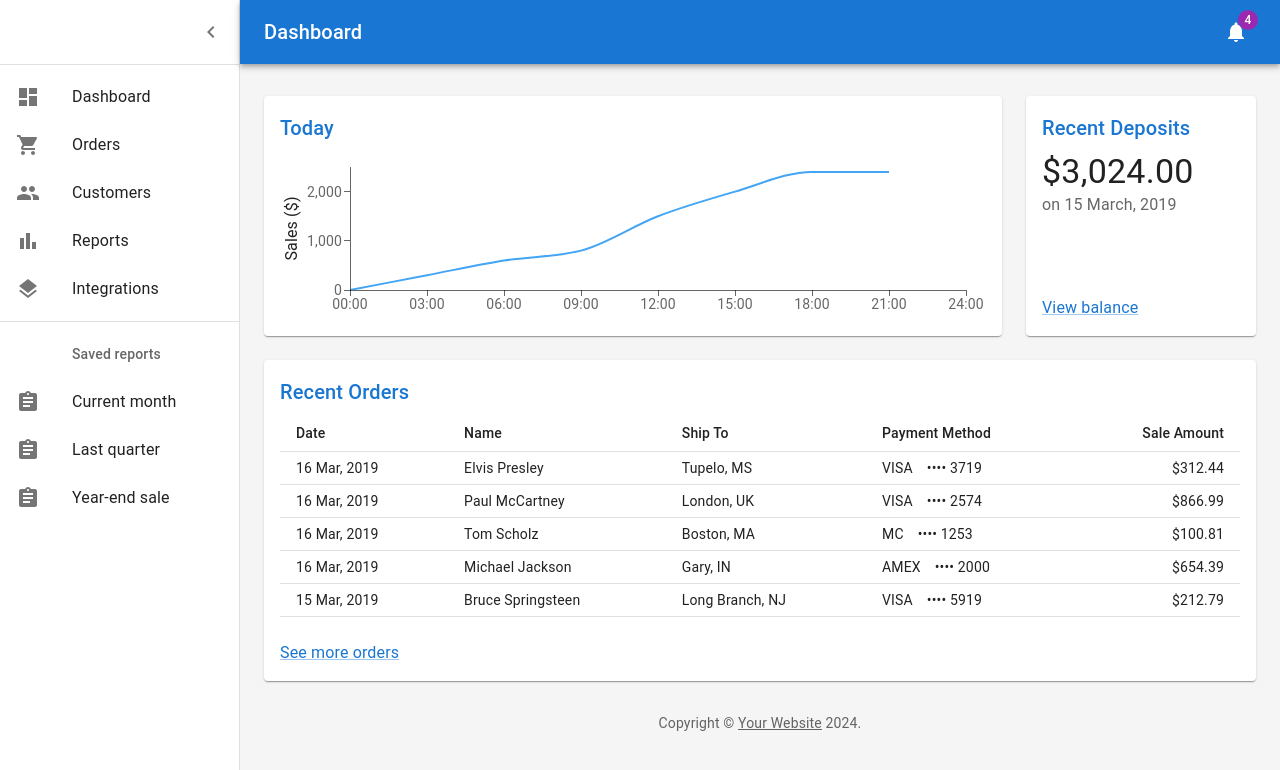
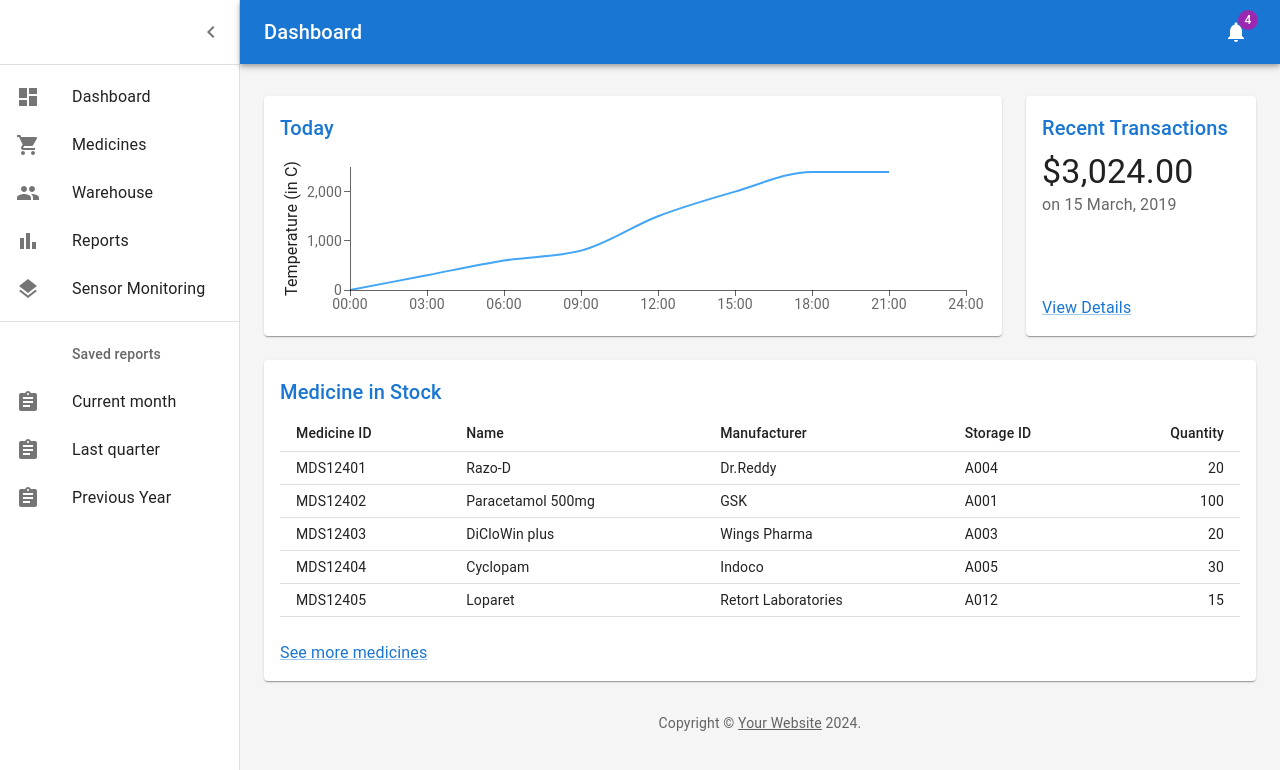
Before and after one commit to StatShibe/IOT_Enabled_Pharmaceuticals_Storage_Monitoring, a React (Vite) app in the folder frontend/: page / in a window 1280 px wide. Shown: the top 770 px of the page. Built offline with nearby package versions, Linux system fonts and the light colour scheme.

Commit message:
Added dashboard

```diff
--- a/frontend/src/components/Chart.jsx
+++ b/frontend/src/components/Chart.jsx
@@ -46,7 +46,7 @@ export default function Chart() {
           ]}
           yAxis={[
             {
-              label: 'Sales ($)',
+              label: 'Temperature (in C)',
               labelStyle: {
                 ...theme.typography.body1,
                 fill: theme.palette.text.primary,
--- a/frontend/src/components/Deposits.jsx
+++ b/frontend/src/components/Deposits.jsx
@@ -10,7 +10,7 @@ function preventDefault(event) {
 export default function Deposits() {
   return (
     <React.Fragment>
-      <Title>Recent Deposits</Title>
+      <Title>Recent Transactions</Title>
       <Typography component="p" variant="h4">
         $3,024.00
       </Typography>
@@ -19,7 +19,7 @@ export default function Deposits() {
       </Typography>
       <div>
         <Link color="primary" href="#" onClick={preventDefault}>
-          View balance
+          View Details
         </Link>
       </div>
     </React.Fragment>
--- a/frontend/src/components/Orders.jsx
+++ b/frontend/src/components/Orders.jsx
@@ -15,36 +15,36 @@ function createData(id, date, name, shipTo, paymentMethod, amount) {
 const rows = [
   createData(
     0,
-    '16 Mar, 2019',
-    'Elvis Presley',
-    'Tupelo, MS',
-    'VISA ⠀•••• 3719',
-    312.44,
+    'MDS12401',
+    'Razo-D',
+    'Dr.Reddy',
+    'A004',
+    '20',
   ),
   createData(
     1,
-    '16 Mar, 2019',
-    'Paul McCartney',
-    'London, UK',
-    'VISA ⠀•••• 2574',
-    866.99,
+    'MDS12402',
+    'Paracetamol 500mg',
+    'GSK',
+    'A001',
+    '100',
   ),
-  createData(2, '16 Mar, 2019', 'Tom Scholz', 'Boston, MA', 'MC ⠀•••• 1253', 100.81),
+  createData(2, 'MDS12403', 'DiCloWin plus', 'Wings Pharma', 'A003', '20'),
   createData(
     3,
-    '16 Mar, 2019',
-    'Michael Jackson',
-    'Gary, IN',
-    'AMEX ⠀•••• 2000',
-    654.39,
+    'MDS12404',
+    'Cyclopam',
+    'Indoco',
+    'A005',
+    '30',
   ),
   createData(
     4,
-    '15 Mar, 2019',
-    'Bruce Springsteen',
-    'Long Branch, NJ',
-    'VISA ⠀•••• 5919',
-    212.79,
+    'MDS12405',
+    'Loparet',
+    'Retort Laboratories',
+    'A012',
+    '15',
   ),
 ];
 
@@ -55,15 +55,15 @@ function preventDefault(event) {
 export default function Orders() {
   return (
     <React.Fragment>
-      <Title>Recent Orders</Title>
+      <Title>Medicine in Stock</Title>
       <Table size="small">
         <TableHead>
           <TableRow>
-            <TableCell>Date</TableCell>
+            <TableCell>Medicine ID</TableCell>
             <TableCell>Name</TableCell>
-            <TableCell>Ship To</TableCell>
-            <TableCell>Payment Method</TableCell>
-            <TableCell align="right">Sale Amount</TableCell>
+            <TableCell>Manufacturer</TableCell>
+            <TableCell>Storage ID</TableCell>
+            <TableCell align="right">Quantity</TableCell>
           </TableRow>
         </TableHead>
         <TableBody>
@@ -73,13 +73,13 @@ export default function Orders() {
               <TableCell>{row.name}</TableCell>
               <TableCell>{row.shipTo}</TableCell>
               <TableCell>{row.paymentMethod}</TableCell>
-              <TableCell align="right">{`$${row.amount}`}</TableCell>
+              <TableCell align="right">{`${row.amount}`}</TableCell>
             </TableRow>
           ))}
         </TableBody>
       </Table>
       <Link color="primary" href="#" onClick={preventDefault} sx={{ mt: 3 }}>
-        See more orders
+        See more medicines
       </Link>
     </React.Fragment>
   );
--- a/frontend/src/components/listItems.jsx
+++ b/frontend/src/components/listItems.jsx
@@ -22,13 +22,13 @@ export const mainListItems = (
       <ListItemIcon>
         <ShoppingCartIcon />
       </ListItemIcon>
-      <ListItemText primary="Orders" />
+      <ListItemText primary="Medicines" />
     </ListItemButton>
     <ListItemButton>
       <ListItemIcon>
         <PeopleIcon />
       </ListItemIcon>
-      <ListItemText primary="Customers" />
+      <ListItemText primary="Warehouse" />
     </ListItemButton>
     <ListItemButton>
       <ListItemIcon>
@@ -40,7 +40,7 @@ export const mainListItems = (
       <ListItemIcon>
         <LayersIcon />
       </ListItemIcon>
-      <ListItemText primary="Integrations" />
+      <ListItemText primary="Sensor Monitoring" />
     </ListItemButton>
   </React.Fragment>
 );
@@ -66,7 +66,7 @@ export const secondaryListItems = (
       <ListItemIcon>
         <AssignmentIcon />
       </ListItemIcon>
-      <ListItemText primary="Year-end sale" />
+      <ListItemText primary="Previous Year" />
     </ListItemButton>
   </React.Fragment>
 );
```
